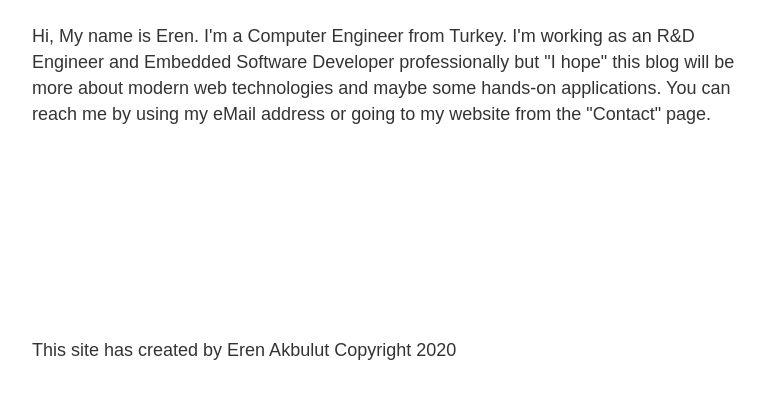
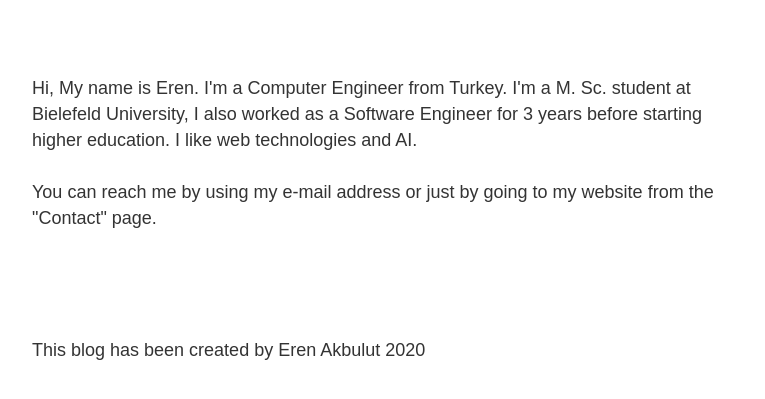
Before and after one commit to eren23/Personal-Blog, a Gatsby site: page /about in a window 1280 px wide. Shown: the part 393-792 px from the top of the page, without its empty margins (251-1016 px from the left). Built offline with nearby package versions, Linux system fonts and the light colour scheme; Gatsby itself is replaced by a stand-in of ours.

Commit message:
refactored

```diff
--- a/src/components/footer.js
+++ b/src/components/footer.js
@@ -15,7 +15,7 @@ const Footer = () => {
   const { author } = data.site.siteMetadata
   return (
     <footer className={classes.footer}>
-      <p>This site has created by {author} Copyright 2020</p>
+      <p>This blog has been created by {author} 2020</p>
     </footer>
   )
 }
--- a/src/pages/about.js
+++ b/src/pages/about.js
@@ -7,11 +7,16 @@ const AboutPage = () => {
     <Layout>
       <Head title="About" /> <h1>About</h1>
       <p>
-        Hi, My name is Eren. I'm a Computer Engineer from Turkey. I'm working as
-        an R&D Engineer and Embedded Software Developer professionally but "I
-        hope" this blog will be more about modern web technologies and maybe
-        some hands-on applications. You can reach me by using my eMail address
-        or going to my website from the "Contact" page.
+        <br />
+        <br />
+        Hi, My name is Eren. I'm a Computer Engineer from Turkey. I'm a M. Sc.
+        student at Bielefeld University, I also worked as a Software Engineer
+        for 3 years before starting higher education. I like web technologies
+        and AI.
+        <br />
+        <br />
+        You can reach me by using my e-mail address or just by going to my
+        website from the "Contact" page.
       </p>
     </Layout>
   )
--- a/src/templates/blogs.js
+++ b/src/templates/blogs.js
@@ -13,7 +13,11 @@ const blogs = props => {
   return (
     <Layout>
       <Head title="Blog" />
-      <h1>My Blog</h1>
+      <h1>
+        My Blog
+        <br />
+        <br />
+      </h1>
       <ol className={classes.posts}>
         {data.map(d => {
           return (
```
Also changed, not shown: src/pages/contact.js (+7 -2 lines), src/pages/index.js (+6 -2 lines).
